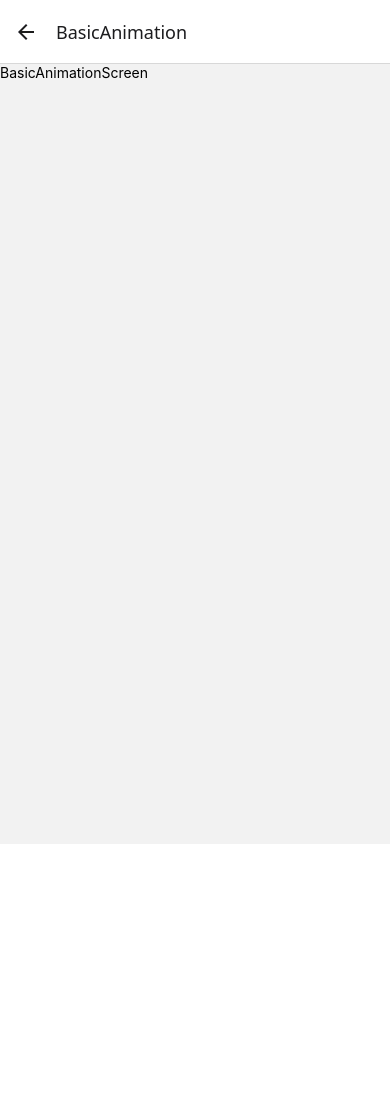
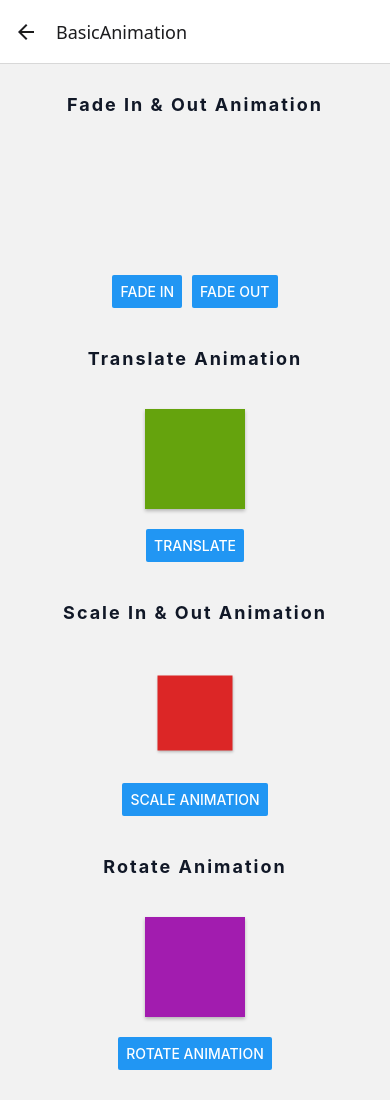
Before and after one commit to nansmatty/React-Native-Animation, a React Native app: screen /BasicAnimation in a window 390 px wide. Before the commit the page ends 844 px from the top, so only its background shows below. Built offline with nearby package versions, Linux system fonts and the light colour scheme.

Commit message:
Animations -- Fade, Translate, Scale and Rotate

```diff
--- a/src/RootNavigator.tsx
+++ b/src/RootNavigator.tsx
@@ -1,4 +1,4 @@
-import {StyleSheet, Text, View} from 'react-native';
+import {StyleSheet} from 'react-native';
 import React from 'react';
 import {createStackNavigator} from '@react-navigation/stack';
 import HomeScreen from './screens/HomeScreen';
--- a/src/screens/BasicAnimationScreen.tsx
+++ b/src/screens/BasicAnimationScreen.tsx
@@ -1,14 +1,232 @@
-import {StyleSheet, Text, View} from 'react-native';
-import React from 'react';
+import {
+  Animated,
+  Button,
+  Easing,
+  ScrollView,
+  StyleSheet,
+  Text,
+  View,
+} from 'react-native';
+import React, {useRef} from 'react';
 
 const BasicAnimationScreen = () => {
+  const fadeAni = useRef(new Animated.Value(0)).current;
+  const translateAnim = useRef(new Animated.Value(0)).current;
+  const scaleAnim = useRef(new Animated.Value(0.75)).current;
+  const rotateAnim = useRef(new Animated.Value(0)).current;
+
+  const handleFadeIn = () => {
+    Animated.timing(fadeAni, {
+      toValue: 1,
+      duration: 1000,
+      useNativeDriver: true,
+    }).start();
+  };
+
+  const handleFadeOut = () => {
+    Animated.timing(fadeAni, {
+      toValue: 0,
+      duration: 1000,
+      useNativeDriver: true,
+    }).start();
+  };
+
+  const handleTranslate = () => {
+    Animated.timing(translateAnim, {
+      toValue: 100,
+      duration: 1000,
+      easing: Easing.bezier(0.25, 0.1, 0.25, 1),
+      useNativeDriver: true,
+    }).start();
+  };
+
+  const handleScaleIn = () => {
+    Animated.sequence([
+      Animated.timing(scaleAnim, {
+        toValue: 1.2,
+        duration: 500,
+        easing: Easing.bezier(0.25, 0.1, 0.25, 1),
+        useNativeDriver: true,
+      }),
+      Animated.timing(scaleAnim, {
+        toValue: 0.75,
+        delay: 1000,
+        duration: 500,
+        easing: Easing.bezier(0.25, 0.1, 0.25, 1),
+        useNativeDriver: true,
+      }),
+    ]).start();
+  };
+
+  const handleRotate = () => {
+    Animated.timing(rotateAnim, {
+      toValue: 1,
+      duration: 1000,
+      useNativeDriver: true,
+    }).start(() => {
+      rotateAnim.setValue(0);
+    });
+  };
+
+  const spin = rotateAnim.interpolate({
+    inputRange: [0, 1],
+    outputRange: ['0deg', '360deg'],
+  });
+
   return (
-    <View>
-      <Text>BasicAnimationScreen</Text>
-    </View>
+    <ScrollView contentContainerStyle={styles.sectionContainer}>
+      {/* Fade Animation Demo */}
+
+      <Text
+        style={[
+          styles.sectionTitle,
+          {fontSize: 18, marginVertical: 20, color: '#111827'},
+        ]}>
+        Fade In & Out Animation
+      </Text>
+
+      <View style={styles.fadeAniContainer}>
+        <Animated.View
+          style={[
+            styles.viewBox,
+            styles.fadeBox,
+            {opacity: fadeAni},
+          ]}></Animated.View>
+        <View style={styles.btnContainer}>
+          <Button title="Fade In" onPress={handleFadeIn} />
+          <Button title="Fade Out" onPress={handleFadeOut} />
+        </View>
+      </View>
+
+      {/* Translate Animation Demo */}
+
+      <Text
+        style={[
+          styles.sectionTitle,
+          {fontSize: 18, marginVertical: 20, color: '#111827'},
+        ]}>
+        Translate Animation
+      </Text>
+
+      <View style={styles.fadeAniContainer}>
+        <Animated.View
+          style={[
+            styles.viewBox,
+            styles.translateBox,
+            {
+              transform: [{translateX: translateAnim}],
+            },
+          ]}></Animated.View>
+        <Button title="Translate" onPress={handleTranslate} />
+      </View>
+
+      {/* Scale Animation Demo */}
+
+      <Text
+        style={[
+          styles.sectionTitle,
+          {fontSize: 18, marginVertical: 20, color: '#111827'},
+        ]}>
+        Scale In & Out Animation
+      </Text>
+
+      <View style={styles.fadeAniContainer}>
+        <Animated.View
+          style={[
+            styles.viewBox,
+            styles.scaleBox,
+            {
+              transform: [
+                {
+                  scale: scaleAnim,
+                },
+              ],
+            },
+          ]}></Animated.View>
+        <Button title="Scale Animation" onPress={handleScaleIn} />
+      </View>
+
+      {/* Rotate with translate Animation Demo */}
+
+      <Text
+        style={[
+          styles.sectionTitle,
+          {fontSize: 18, marginVertical: 20, color: '#111827'},
+        ]}>
+        Rotate Animation
+      </Text>
+
+      <View style={styles.fadeAniContainer}>
+        <Animated.View
+          style={[
+            styles.viewBox,
+            styles.rotateBox,
+            {
+              transform: [
+                {
+                  rotate: spin,
+                },
+              ],
+            },
+          ]}></Animated.View>
+        <Button title="Rotate Animation" onPress={handleRotate} />
+      </View>
+    </ScrollView>
   );
 };
 
-const styles = StyleSheet.create({});
+const styles = StyleSheet.create({
+  sectionContainer: {
+    padding: 10,
+    minHeight: '100%',
+  },
+  sectionTitle: {
+    textAlign: 'center',
+    fontWeight: 'bold',
+    letterSpacing: 2,
+  },
+
+  fadeAniContainer: {
+    width: '100%',
+    marginBottom: 20,
+    alignItems: 'center',
+  },
+
+  viewBox: {
+    width: 100,
+    height: 100,
+    justifyContent: 'center',
+    alignItems: 'center',
+    marginVertical: 20,
+    shadowColor: '#000',
+    shadowOffset: {
+      width: 0,
+      height: 2,
+    },
+    shadowOpacity: 0.25,
+    shadowRadius: 3.5,
+    elevation: 5,
+  },
+
+  btnContainer: {
+    gap: 10,
+    flexDirection: 'row',
+  },
+
+  fadeBox: {
+    backgroundColor: '#3498db',
+  },
+
+  translateBox: {
+    backgroundColor: '#65a30d',
+  },
+
+  scaleBox: {
+    backgroundColor: '#dc2626',
+  },
+  rotateBox: {
+    backgroundColor: '#a21caf',
+  },
+});
 
 export default BasicAnimationScreen;
```
